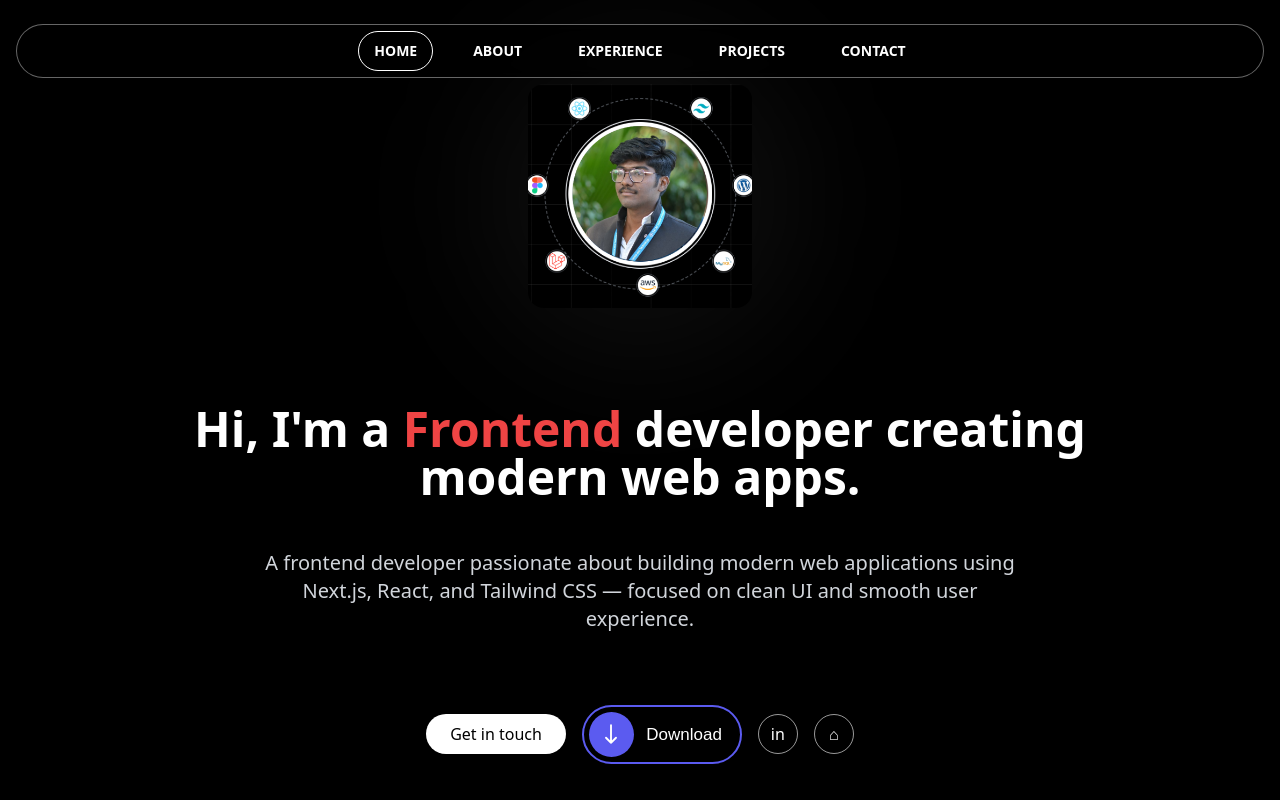
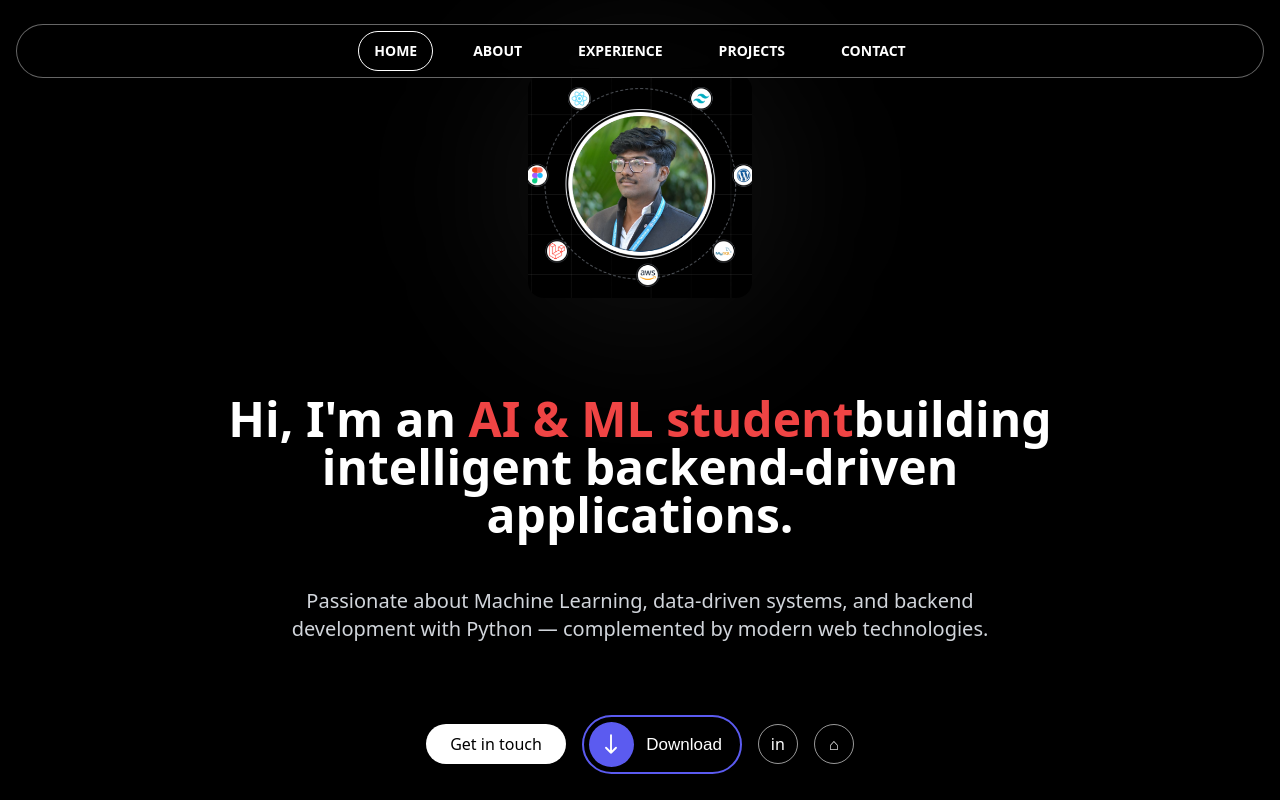
Before and after one commit to kalgiswar/portfolio, a Next.js app: page / in a window 1280 px wide. Shown: the top 800 px of the page. Built offline with nearby package versions, Linux system fonts and the light colour scheme.

Commit message:
first comand

```diff
--- a/src/components/Home.tsx
+++ b/src/components/Home.tsx
@@ -44,9 +44,9 @@ const Home = () => {
         transition={{ duration: 0.45 }}
         className="text-4xl md:text-5xl font-bold text-center max-w-4xl"
       >
-        Hi, I&apos;m a{" "}
-        <span className="text-red-500">Frontend</span> developer creating modern
-        web apps.
+        Hi, I&apos;m an{" "}
+        <span className="text-red-500">AI & ML student</span>building intelligent backend-driven applications.
+
       </motion.h1>
 
       <motion.p
@@ -55,9 +55,9 @@ const Home = () => {
         transition={{ duration: 0.45, delay: 0.1 }}
         className="text-lg md:text-xl text-gray-300 text-center max-w-3xl"
       >
-        A frontend developer passionate about building modern web applications
-        using Next.js, React, and Tailwind CSS — focused on clean UI and smooth
-        user experience.
+        Passionate about Machine Learning, data-driven systems, and backend development
+with Python — complemented by modern web technologies.
+
       </motion.p>
 
       {/* ACTION BUTTONS */}
```
